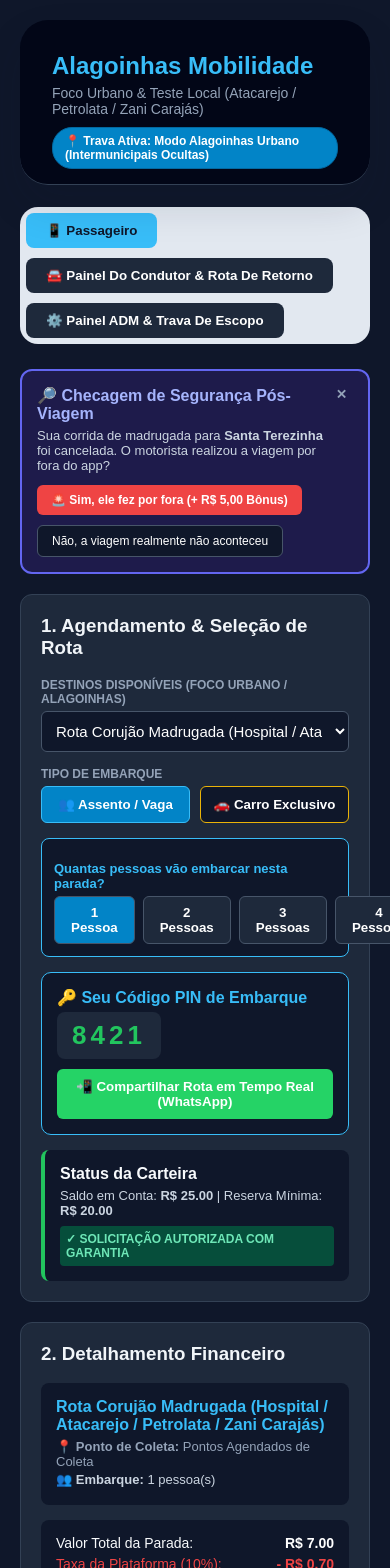
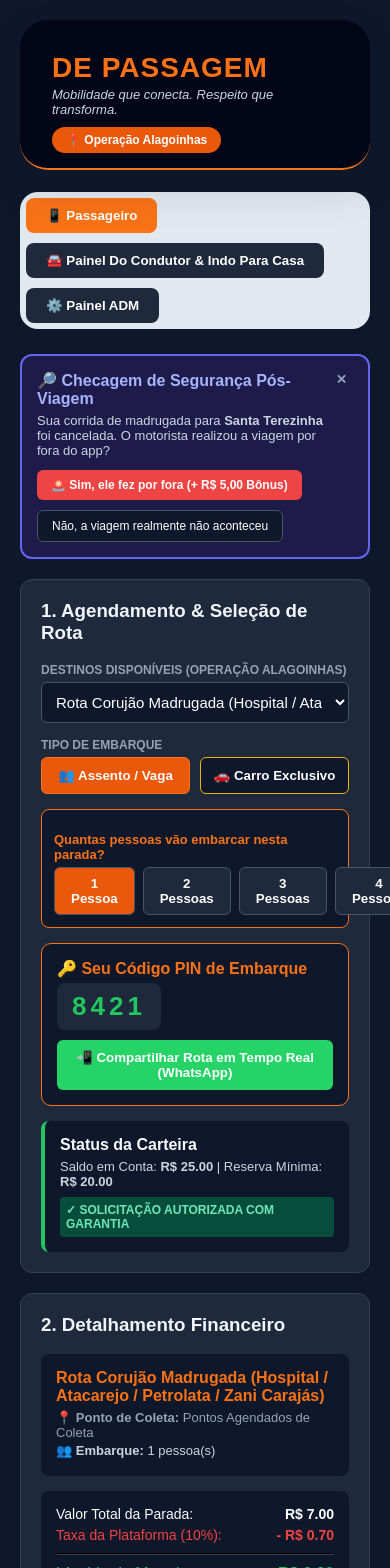
Before and after one commit to flavioaraujooficial-droid/alagoinhas-mobilidade, a React (Vite) app in the folder frontend/: page / in a window 390 px wide. Shown: the top 1568 px of the page. Built offline with nearby package versions, Linux system fonts and the light colour scheme.

Commit message:
Update styling and text for Alagoinhas Mobilidade

```diff
--- a/frontend/src/main.jsx
+++ b/frontend/src/main.jsx
@@ -26,7 +26,7 @@ function App() {
   const [modalidade, setModalidade] = useState('coletivo');
   const [qtdPassageirosPonto, setQtdPassageirosPonto] = useState(1);
 
-  // TRAVA GEOGRÁFICA DE TESTE (APENAS URBANOS DE ALAGOINHAS)
+  // TRAVA GEOGRÁFICA (APENAS URBANOS DE ALAGOINHAS)
   const [modoApenasUrbanoAlagoinhas, setModoApenasUrbanoAlagoinhas] = useState(true);
 
   // MODO "INDO PARA CASA" (CONDUTOR)
@@ -42,7 +42,7 @@ function App() {
   const [agendamentoAtivo, setAgendamentoAtivo] = useState(true);
   const [alertaEmergenciaRelancado, setAlertaEmergenciaRelancado] = useState(false);
 
-  // AUDITORIA ANTI-FRAUDE (VIAGEM POR FORA)
+  // AUDITORIA ANTI-FRAUDE
   const [mostrarPesquisaCancelamento, setMostrarPesquisaCancelamento] = useState(true);
   const [respostaFraude, setRespostaFraude] = useState(null);
 
@@ -108,7 +108,7 @@ function App() {
   };
 
   const compartilharViagemWhatsApp = () => {
-    const texto = encodeURIComponent(`🛡️ Estou em trânsito com a Alagoinhas Mobilidade!\nRota: ${rotaSelecionada.nome}\nMotorista Autenticado (PIN: ${codigoPinEmbarque})\nAcompanhe minha viagem em tempo real.`);
+    const texto = encodeURIComponent(`🛡️ Estou em trânsito com a DE PASSAGEM!\nRota: ${rotaSelecionada.nome}\nMotorista Autenticado (PIN: ${codigoPinEmbarque})\nAcompanhe minha viagem em tempo real.`);
     window.open(`https://api.whatsapp.com/send?text=${texto}`, '_blank');
   };
 
@@ -131,34 +131,38 @@ function App() {
   return (
     <div style={{ fontFamily: 'sans-serif', backgroundColor: '#0f172a', color: '#f8fafc', minHeight: '100vh', padding: '20px' }}>
 
-      {/* Cabeçalho */}
-      <header style={{ borderBottom: '1px solid #334155', paddingBottom: '15px', marginBottom: '20px', display: 'flex', justifyContent: 'space-between', alignItems: 'center', flexWrap: 'wrap', gap: '10px' }}>
+      {/* Cabeçalho de Passagem */}
+      <header style={{ borderBottom: '2px solid #f97316', paddingBottom: '15px', marginBottom: '20px', display: 'flex', justifyContent: 'space-between', alignItems: 'center', flexWrap: 'wrap', gap: '10px' }}>
         <div>
-          <h1 style={{ color: '#38bdf8', margin: 0, fontSize: '24px' }}>Alagoinhas Mobilidade</h1>
-          <p style={{ color: '#94a3b8', margin: '5px 0 0 0', fontSize: '14px' }}>Foco Urbano & Teste Local (Atacarejo / Petrolata / Zani Carajás)</p>
+          <h1 style={{ color: '#f97316', margin: 0, fontSize: '28px', fontWeight: '900', letterSpacing: '1px' }}>
+            DE PASSAGEM
+          </h1>
+          <p style={{ color: '#cbd5e1', margin: '3px 0 0 0', fontSize: '13px', fontStyle: 'italic' }}>
+            Mobilidade que conecta. Respeito que transforma.
+          </p>
         </div>
 
         {modoApenasUrbanoAlagoinhas ? (
-          <span style={{ backgroundColor: '#0284c7', color: '#fff', border: '1px solid #0369a1', padding: '6px 12px', borderRadius: '20px', fontSize: '12px', fontWeight: 'bold' }}>
-            📍 Trava Ativa: Modo Alagoinhas Urbano (Intermunicipais Ocultas)
+          <span style={{ backgroundColor: '#ea580c', color: '#fff', padding: '6px 14px', borderRadius: '20px', fontSize: '12px', fontWeight: 'bold' }}>
+            📍 Operação Alagoinhas
           </span>
         ) : (
-          <span style={{ backgroundColor: '#475569', padding: '6px 12px', borderRadius: '20px', fontSize: '12px', fontWeight: 'bold' }}>
-            🌐 Operação Regional Expandida
+          <span style={{ backgroundColor: '#0284c7', color: '#fff', padding: '6px 14px', borderRadius: '20px', fontSize: '12px', fontWeight: 'bold' }}>
+            🌐 Conexão Regional
           </span>
         )}
       </header>
 
       {/* Navegação de Abas */}
       <nav style={{ display: 'flex', gap: '10px', marginBottom: '25px', flexWrap: 'wrap' }}>
-        <button onClick={() => setAbaAtiva('passageiro')} style={{ padding: '10px 20px', borderRadius: '8px', border: 'none', backgroundColor: abaAtiva === 'passageiro' ? '#38bdf8' : '#1e293b', color: abaAtiva === 'passageiro' ? '#0f172a' : '#fff', fontWeight: 'bold', cursor: 'pointer' }}>
+        <button onClick={() => setAbaAtiva('passageiro')} style={{ padding: '10px 20px', borderRadius: '8px', border: 'none', backgroundColor: abaAtiva === 'passageiro' ? '#f97316' : '#1e293b', color: '#fff', fontWeight: 'bold', cursor: 'pointer' }}>
           📱 Passageiro
         </button>
-        <button onClick={() => setAbaAtiva('motorista_painel')} style={{ padding: '10px 20px', borderRadius: '8px', border: 'none', backgroundColor: abaAtiva === 'motorista_painel' ? '#22c55e' : '#1e293b', color: abaAtiva === 'motorista_painel' ? '#0f172a' : '#fff', fontWeight: 'bold', cursor: 'pointer' }}>
-          🚘 Painel do Condutor & Rota de Retorno
+        <button onClick={() => setAbaAtiva('motorista_painel')} style={{ padding: '10px 20px', borderRadius: '8px', border: 'none', backgroundColor: abaAtiva === 'motorista_painel' ? '#22c55e' : '#1e293b', color: '#fff', fontWeight: 'bold', cursor: 'pointer' }}>
+          🚘 Painel do Condutor & Indo para Casa
         </button>
         <button onClick={() => setAbaAtiva('adm')} style={{ padding: '10px 20px', borderRadius: '8px', border: 'none', backgroundColor: abaAtiva === 'adm' ? '#eab308' : '#1e293b', color: abaAtiva === 'adm' ? '#0f172a' : '#fff', fontWeight: 'bold', cursor: 'pointer' }}>
-          ⚙️ Painel ADM & Trava de Escopo
+          ⚙️ Painel ADM
         </button>
       </nav>
 
@@ -215,7 +219,7 @@ function App() {
 
             <div style={{ marginBottom: '15px' }}>
               <label style={{ display: 'block', color: '#94a3b8', fontSize: '12px', marginBottom: '5px' }}>
-                DESTINOS DISPONÍVEIS ({modoApenasUrbanoAlagoinhas ? 'FOCO URBANO / ALAGOINHAS' : 'TODOS OS DESTINOS'})
+                DESTINOS DISPONÍVEIS ({modoApenasUrbanoAlagoinhas ? 'OPERAÇÃO ALAGOINHAS' : 'TODOS OS DESTINOS'})
               </label>
               <select value={idRotaSelecionada} onChange={(e) => setIdRotaSelecionada(e.target.value)} style={{ width: '100%', padding: '10px', borderRadius: '6px', backgroundColor: '#0f172a', color: '#fff', border: '1px solid #475569' }}>
                 {rotasExibidas.map(r => (
@@ -229,7 +233,7 @@ function App() {
               <div style={{ display: 'flex', gap: '10px' }}>
                 <button
                   onClick={() => setModalidade('coletivo')}
-                  style={{ flex: 1, padding: '10px', borderRadius: '6px', border: '1px solid #38bdf8', backgroundColor: modalidade === 'coletivo' ? '#0284c7' : '#0f172a', color: '#fff', fontWeight: 'bold', cursor: 'pointer' }}>
+                  style={{ flex: 1, padding: '10px', borderRadius: '6px', border: '1px solid #f97316', backgroundColor: modalidade === 'coletivo' ? '#ea580c' : '#0f172a', color: '#fff', fontWeight: 'bold', cursor: 'pointer' }}>
                   👥 Assento / Vaga
                 </button>
                 <button
@@ -242,8 +246,8 @@ function App() {
 
             {/* SELETOR DE QUANTIDADE DE PASSAGEIROS POR PARADA */}
             {modalidade === 'coletivo' && (
-              <div style={{ marginBottom: '15px', backgroundColor: '#0f172a', padding: '12px', borderRadius: '8px', border: '1px solid #38bdf8' }}>
-                <label style={{ display: 'block', color: '#38bdf8', fontSize: '13px', fontWeight: 'bold', marginBottom: '5px' }}>
+              <div style={{ marginBottom: '15px', backgroundColor: '#0f172a', padding: '12px', borderRadius: '8px', border: '1px solid #f97316' }}>
+                <label style={{ display: 'block', color: '#f97316', fontSize: '13px', fontWeight: 'bold', marginBottom: '5px' }}>
                   Quantas pessoas vão embarcar nesta parada?
                 </label>
                 <div style={{ display: 'flex', gap: '8px', alignItems: 'center' }}>
@@ -251,7 +255,7 @@ function App() {
                     <button
                       key={num}
                       onClick={() => setQtdPassageirosPonto(num)}
-                      style={{ padding: '8px 16px', borderRadius: '6px', border: '1px solid #475569', backgroundColor: qtdPassageirosPonto === num ? '#0284c7' : '#1e293b', color: '#fff', fontWeight: 'bold', cursor: 'pointer' }}>
+                      style={{ padding: '8px 16px', borderRadius: '6px', border: '1px solid #475569', backgroundColor: qtdPassageirosPonto === num ? '#ea580c' : '#1e293b', color: '#fff', fontWeight: 'bold', cursor: 'pointer' }}>
                       {num} {num === 1 ? 'Pessoa' : 'Pessoas'}
                     </button>
                   ))}
@@ -260,8 +264,8 @@ function App() {
             )}
 
             {/* CARD DE PIN DE SEGURANÇA E COMPARTILHAMENTO */}
-            <div style={{ backgroundColor: '#0f172a', padding: '15px', borderRadius: '10px', marginBottom: '15px', border: '1px solid #38bdf8' }}>
-              <h4 style={{ margin: '0 0 5px 0', color: '#38bdf8' }}>🔑 Seu Código PIN de Embarque</h4>
+            <div style={{ backgroundColor: '#0f172a', padding: '15px', borderRadius: '10px', marginBottom: '15px', border: '1px solid #f97316' }}>
+              <h4 style={{ margin: '0 0 5px 0', color: '#f97316' }}>🔑 Seu Código PIN de Embarque</h4>
               <div style={{ fontSize: '26px', fontWeight: 'bold', letterSpacing: '4px', color: '#22c55e', backgroundColor: '#1e293b', padding: '8px 15px', borderRadius: '8px', display: 'inline-block', marginBottom: '10px' }}>
                 {codigoPinEmbarque}
               </div>
@@ -296,7 +300,7 @@ function App() {
             <h3 style={{ marginTop: 0, color: '#f1f5f9' }}>2. Detalhamento Financeiro</h3>
 
             <div style={{ backgroundColor: '#0f172a', padding: '15px', borderRadius: '8px', marginBottom: '15px' }}>
-              <p style={{ margin: '0 0 5px 0', color: '#38bdf8', fontWeight: 'bold' }}>{rotaSelecionada.nome}</p>
+              <p style={{ margin: '0 0 5px 0', color: '#f97316', fontWeight: 'bold' }}>{rotaSelecionada.nome}</p>
               <p style={{ margin: '3px 0', fontSize: '13px', color: '#94a3b8' }}>📍 <strong>Ponto de Coleta:</strong> {rotaSelecionada.pontoEmbarque}</p>
               <p style={{ margin: '3px 0', fontSize: '13px', color: '#cbd5e1' }}>👥 <strong>Embarque:</strong> {modalidade === 'coletivo' ? `${qtdPassageirosPonto} pessoa(s)` : 'Carro Exclusivo'}</p>
             </div>
@@ -345,7 +349,7 @@ function App() {
 
             {modoIndoParaCasa && (
               <div style={{ marginTop: '15px', paddingTop: '15px', borderTop: '1px solid #334155', display: 'flex', alignItems: 'center', gap: '15px', flexWrap: 'wrap' }}>
-                <label style={{ fontSize: '13px', color: '#38bdf8', fontWeight: 'bold' }}>SELECIONE SEU DISTRITO / POVOADO DE RESIDÊNCIA:</label>
+                <label style={{ fontSize: '13px', color: '#f97316', fontWeight: 'bold' }}>SELECIONE SEU DISTRITO / POVOADO DE RESIDÊNCIA:</label>
                 <select value={destinoCasa} onChange={(e) => setDestinoCasa(e.target.value)} style={{ padding: '8px', borderRadius: '6px', backgroundColor: '#1e293b', color: '#fff', border: '1px solid #475569', fontWeight: 'bold' }}>
                   <option value="Estêvão">Estêvão</option>
                   <option value="Boa União">Boa União</option>
@@ -390,7 +394,7 @@ function App() {
 
           {/* AGENDAMENTO E EMERGÊNCIA */}
           <div style={{ backgroundColor: '#0f172a', padding: '20px', borderRadius: '10px', border: '1px solid #334155' }}>
-            <h4 style={{ margin: '0 0 10px 0', color: '#38bdf8' }}>📅 Agendamento da Madrugada (Atacarejo / Petrolata / Zani Carajás):</h4>
+            <h4 style={{ margin: '0 0 10px 0', color: '#f97316' }}>📅 Agendamento da Madrugada (Atacarejo / Petrolata / Zani Carajás):</h4>
 
             {agendamentoAtivo ? (
               <div>
@@ -438,26 +442,26 @@ function App() {
           ) : (
             <div style={{ backgroundColor: '#1e293b', padding: '20px', borderRadius: '12px' }}>
               <div style={{ display: 'flex', justifyContent: 'space-between', alignItems: 'center', marginBottom: '20px' }}>
-                <h3 style={{ margin: 0, color: '#eab308' }}>Painel ADM & Gestão de Escopo</h3>
+                <h3 style={{ margin: 0, color: '#eab308' }}>Painel ADM DE PASSAGEM</h3>
                 <button onClick={() => setAutenticadoAdm(false)} style={{ padding: '6px 12px', borderRadius: '6px', border: 'none', backgroundColor: '#ef4444', color: '#fff', cursor: 'pointer' }}>
                   Sair
                 </button>
               </div>
 
               {/* TRAVA GEOGRÁFICA (MODO ALAGOINHAS URBAN) */}
-              <div style={{ backgroundColor: '#0f172a', padding: '20px', borderRadius: '10px', marginBottom: '20px', border: '1px solid #38bdf8' }}>
+              <div style={{ backgroundColor: '#0f172a', padding: '20px', borderRadius: '10px', marginBottom: '20px', border: '1px solid #f97316' }}>
                 <div style={{ display: 'flex', alignItems: 'center', justifyContent: 'space-between', flexWrap: 'wrap', gap: '10px' }}>
                   <div>
-                    <h4 style={{ margin: 0, color: '#38bdf8' }}>📍 Trava Geográfica: Modo Alagoinhas Urbano</h4>
+                    <h4 style={{ margin: 0, color: '#f97316' }}>📍 Trava Geográfica: Operação Alagoinhas</h4>
                     <p style={{ margin: '5px 0 0 0', color: '#94a3b8', fontSize: '13px' }}>
-                      Bloqueia/Oculta linhas intermunicipais e restringe a operação para testes exaustivos no perímetro de Alagoinhas.
+                      Bloqueia/Oculta linhas intermunicipais para testes e validação exaustiva no perímetro urbano de Alagoinhas.
                     </p>
                   </div>
 
                   <button
                     onClick={() => setModoApenasUrbanoAlagoinhas(!modoApenasUrbanoAlagoinhas)}
-                    style={{ padding: '10px 20px', borderRadius: '8px', border: 'none', backgroundColor: modoApenasUrbanoAlagoinhas ? '#0284c7' : '#475569', color: '#fff', fontWeight: 'bold', cursor: 'pointer' }}>
-                    {modoApenasUrbanoAlagoinhas ? '✓ TRAVA URBANA ATIVA' : '🔓 EXPANDIR PARA REGIONAL'}
+                    style={{ padding: '10px 20px', borderRadius: '8px', border: 'none', backgroundColor: modoApenasUrbanoAlagoinhas ? '#ea580c' : '#475569', color: '#fff', fontWeight: 'bold', cursor: 'pointer' }}>
+                    {modoApenasUrbanoAlagoinhas ? '✓ OPERAÇÃO ALAGOINHAS ATIVA' : '🔓 EXPANDIR REGIONAL'}
                   </button>
                 </div>
               </div>
@@ -479,7 +483,7 @@ function App() {
               <div style={{ overflowX: 'auto' }}>
                 <table style={{ width: '100%', borderCollapse: 'collapse', textAlign: 'left' }}>
                   <thead>
-                    <tr style={{ borderBottom: '2px solid #334155', color: '#38bdf8' }}>
+                    <tr style={{ borderBottom: '2px solid #334155', color: '#f97316' }}>
                       <th style={{ padding: '10px' }}>Rota</th>
                       <th style={{ padding: '10px' }}>Vaga (R$)</th>
                       <th style={{ padding: '10px' }}>Carro Exclusivo (R$)</th>
```
